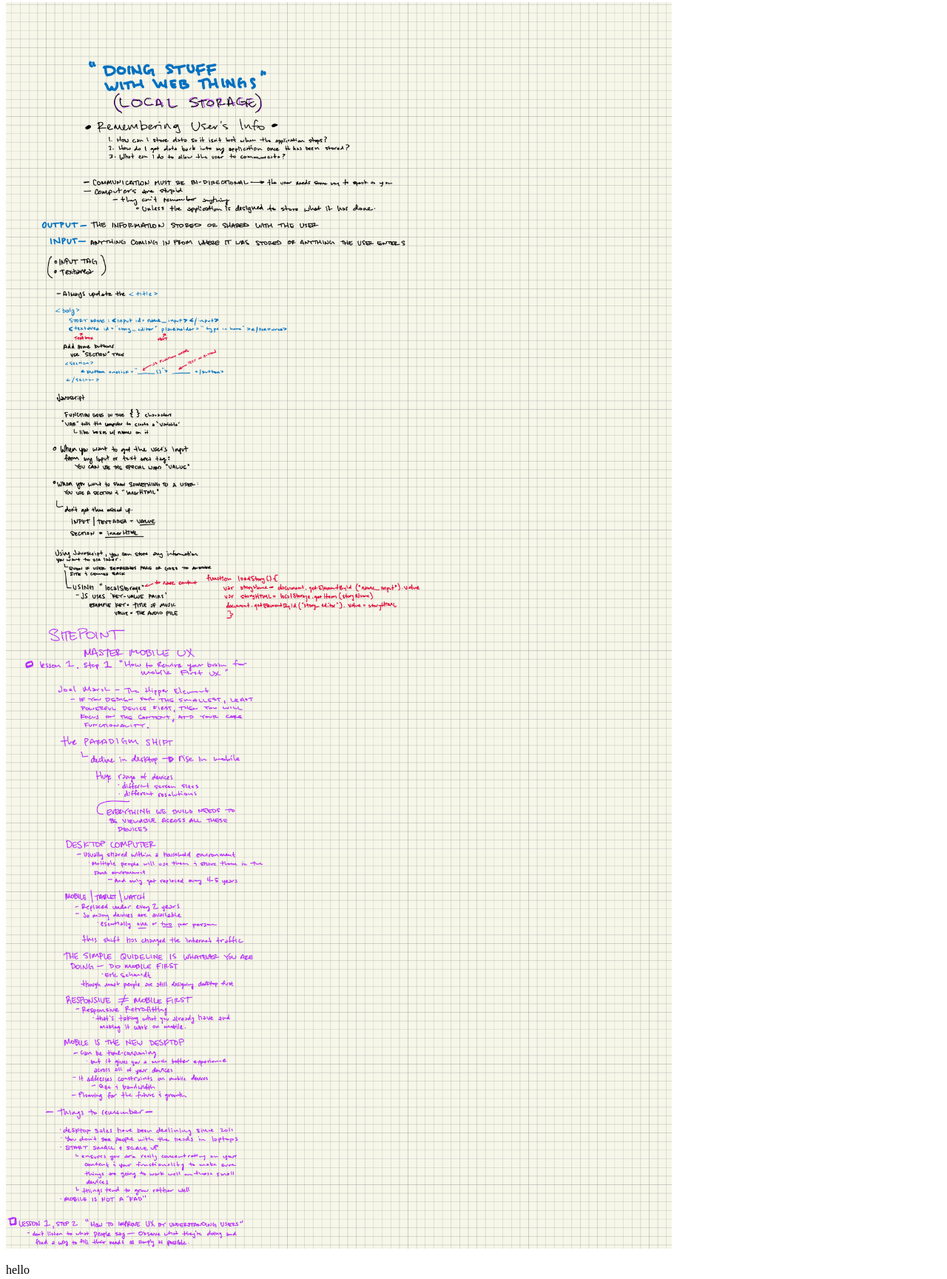
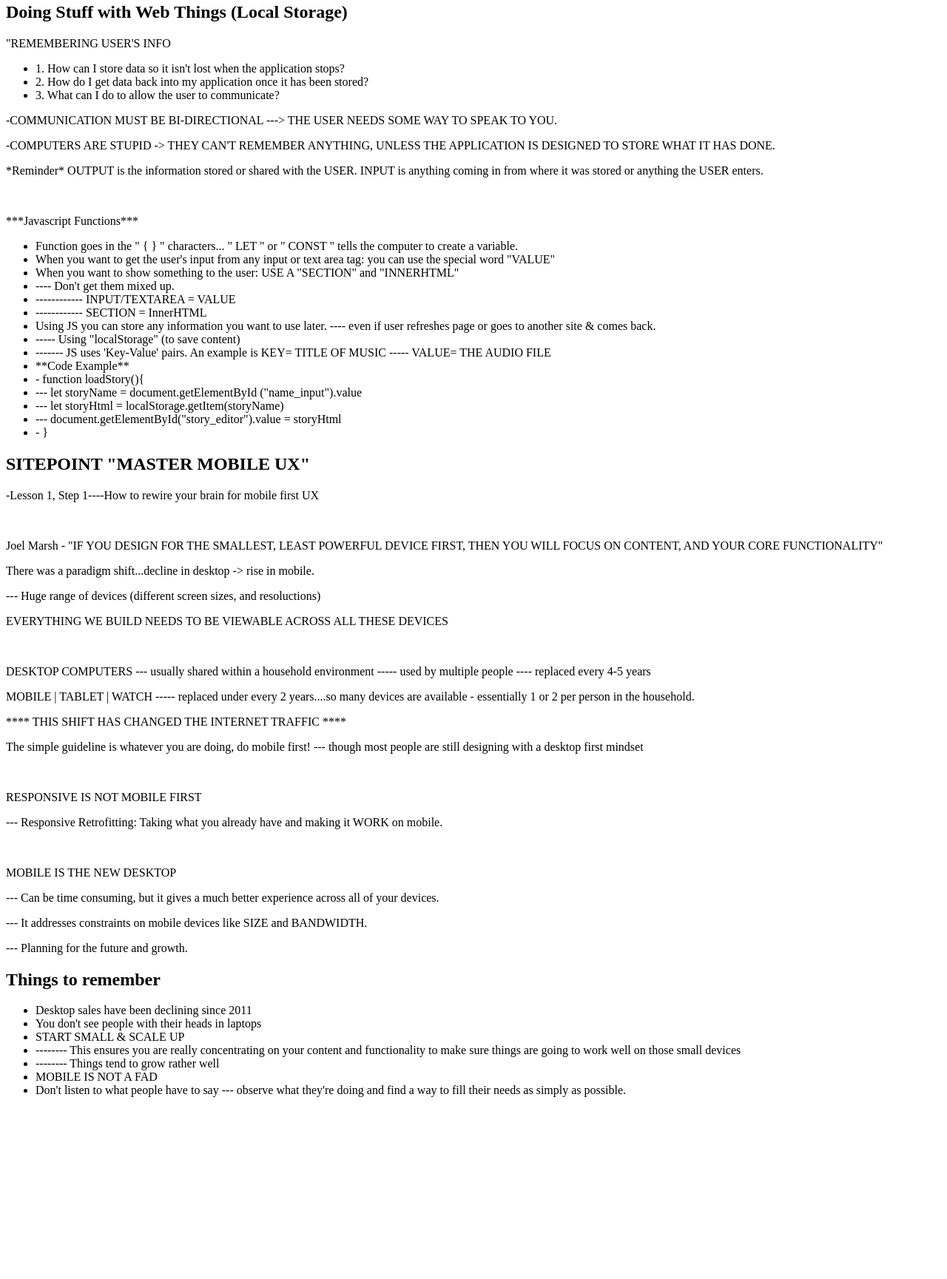
Before and after one commit to darthcody91/wdd330, a plain HTML site: page week1/index.html in a window 1280 px wide. Shown: the part 77-1806 px from the top of the page at 74% size. After the commit the page ends 1576 px from the top, so only its background shows below. Drawn offline with Linux system fonts and the light colour scheme.

Commit message:
week 1 notes update

```diff
--- a/week1/index.html
+++ b/week1/index.html
@@ -8,8 +8,69 @@
     <title>WDD 330 | WEEK 1</title>
 </head>
 <body>
+    <main>
     <h1>WEEK 1 NOTES</h1>
-    <img src="/week1/images/w1notes.png" alt = "notes">
-    <p> hello </p>
+    <h2>Doing Stuff with Web Things (Local Storage)</h2>
+    <p>"REMEMBERING USER'S INFO</p>
+    <ul>
+        <li> 1. How can I store data so it isn't lost when the application stops? </li>
+        <li> 2. How do I get data back into my application once it has been stored? </li>
+        <li> 3. What can I do to allow the user to communicate? </li>
+    </ul>
+    <p>-COMMUNICATION MUST BE BI-DIRECTIONAL ---> THE USER NEEDS SOME WAY TO SPEAK TO YOU.</p>
+    <p>-COMPUTERS ARE STUPID -> THEY CAN'T REMEMBER ANYTHING, UNLESS THE APPLICATION IS DESIGNED TO STORE WHAT IT HAS DONE.</p>
+    <p>*Reminder* OUTPUT is the information stored or shared with the USER. INPUT is anything coming in from where it was stored or anything the USER enters.</p>
+    <br>
+    <p>***Javascript Functions***</p>
+    <ul>
+        <li>Function goes in the  " { } " characters... " LET " or " CONST " tells the computer to create a variable.</li>
+        <li>When you want to get the user's input from any input or text area tag: you can use the special word "VALUE"</li>
+        <li>When you want to show something to the user: USE A "SECTION" and "INNERHTML"</li>
+        <li>---- Don't get them mixed up.</li>
+        <li>------------ INPUT/TEXTAREA = VALUE</li>
+        <li>------------ SECTION = InnerHTML</li>
+        <li>Using JS you can store any information you want to use later. ---- even if user refreshes page or goes to another site & comes back.</li>
+        <li>----- Using "localStorage" (to save content)</li>
+        <li>------- JS uses 'Key-Value' pairs. An example is KEY= TITLE OF MUSIC ----- VALUE= THE AUDIO FILE</li>
+        <li>  **Code Example**</li>
+        <li>-  function loadStory(){</li>
+        <li>---  let storyName = document.getElementById ("name_input").value</li>
+        <li>---  let storyHtml = localStorage.getItem(storyName)</li>
+        <li>---  document.getElementById("story_editor").value = storyHtml</li>
+        <li>-  }</li>
+    </ul>
+
+    <h2>SITEPOINT "MASTER MOBILE UX"</h2>
+    <p>-Lesson 1, Step 1----How to rewire your brain for mobile first UX</p>
+    <br>
+    <p>Joel Marsh - "IF YOU DESIGN FOR THE SMALLEST, LEAST POWERFUL DEVICE FIRST, THEN YOU WILL FOCUS ON CONTENT, AND YOUR CORE FUNCTIONALITY"</p>
+    <p>There was a paradigm shift...decline in desktop -> rise in mobile.</p>
+    <p>--- Huge range of devices (different screen sizes, and resoluctions)</p>
+    <p> EVERYTHING WE BUILD NEEDS TO BE VIEWABLE ACROSS ALL THESE DEVICES </p>
+    <br>
+    <p>DESKTOP COMPUTERS --- usually shared within a household environment ----- used by multiple people ---- replaced every 4-5 years</p>
+    <p>MOBILE | TABLET | WATCH ----- replaced under every 2 years....so many devices are available - essentially 1 or 2 per person in the household.</p>
+    <p> **** THIS SHIFT HAS CHANGED THE INTERNET TRAFFIC ****</p>
+    <p>The simple guideline is whatever you are doing, do mobile first! --- though most people are still designing with a desktop first mindset</p>
+    <br>
+    <p>RESPONSIVE IS NOT MOBILE FIRST</p>
+    <p>--- Responsive Retrofitting: Taking what you already have and making it WORK on mobile.</p>
+    <br>
+    <p>MOBILE IS THE NEW DESKTOP</p>
+    <p>--- Can be time consuming, but it gives a much better experience across all of your devices.</p>
+    <p>--- It addresses constraints on mobile devices like SIZE and BANDWIDTH.</p>
+    <p>--- Planning for the future and growth.</p>
+
+    <h2>Things to remember</h2>
+    <ul>
+        <li>Desktop sales have been declining since 2011</li>
+        <li>You don't see people with their heads in laptops</li>
+        <li>START SMALL & SCALE UP</li>
+        <li>-------- This ensures you are really concentrating on your content and functionality to make sure things are going to work well on those small devices</li>
+        <li>-------- Things tend to grow rather well</li>
+        <li>MOBILE IS NOT A FAD</li>
+        <li>Don't listen to what people have to say --- observe what they're doing and find a way to fill their needs as simply as possible.</li>
+    </ul>
+   </main>
 </body>
 </html>
```
